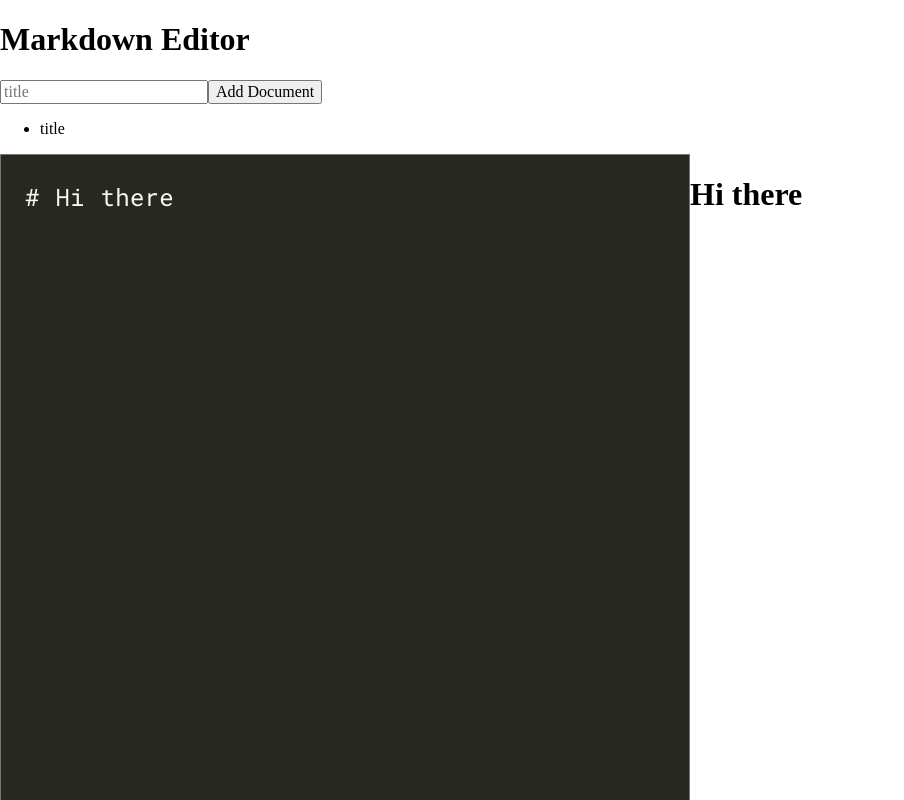
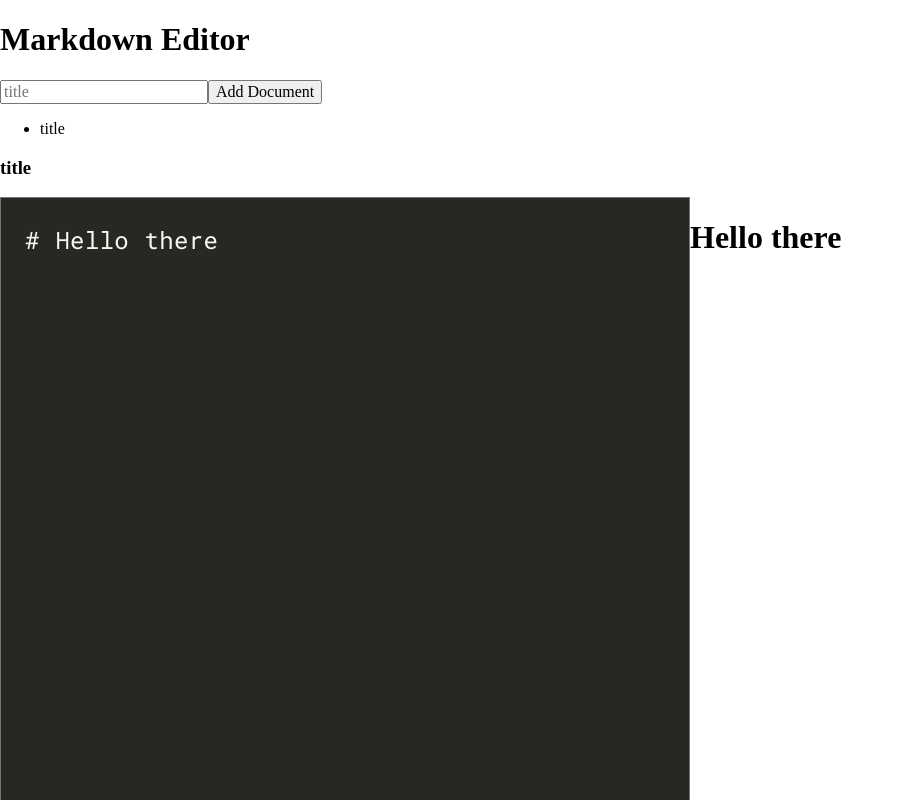
Before and after one commit to weselili/markdownly, a React app: page / in a window 1280 px wide. Shown: the top 800 px of the page, without its empty margins (0-904 px from the left). Built offline with nearby package versions, Linux system fonts and the light colour scheme.

Commit message:
saving markdown

```diff
--- a/src/actions/documentActions.js
+++ b/src/actions/documentActions.js
@@ -5,9 +5,9 @@ export const updateMarkdown = markdown => ({
   payload: markdown
 });
 
-export const UPDATE_TITLE = 'UPDATE_TITLE';
+export const CREATE_DOCUMENT = 'CREATE_DOCUMENT';
 
-export const updateTitle = title => ({
-  type: UPDATE_TITLE,
+export const createDocument = title => ({
+  type: CREATE_DOCUMENT,
   payload: title
 });
--- a/src/components/markdown/AddDoc.js
+++ b/src/components/markdown/AddDoc.js
@@ -1,17 +1,18 @@
-import React from 'react';
+import React, { useState } from 'react';
 import PropTypes from 'prop-types';
 
-function AddDoc({ title, handleSubmit }) {
+function AddDoc({ handleSubmit }) {
+  const [title, updateTitle] = useState('');
+
   return (
-    <form onSubmit={handleSubmit}>
-      <input type="text" value={title} name="title" placeholder="title"></input>
+    <form onSubmit={(event) => handleSubmit(event, title)}>
+      <input onChange={({ target }) => updateTitle(target.value)} type="text" value={title} name="title" placeholder="title"></input>
       <button>Add Document</button>
     </form>
   );
 }
 
 AddDoc.propTypes = {
-  title: PropTypes.string.isRequired,
   handleSubmit: PropTypes.func.isRequired
 };
 
--- a/src/components/markdown/Document.js
+++ b/src/components/markdown/Document.js
@@ -4,19 +4,20 @@ import Editor from './Editor';
 import styles from './Document.css';
 import PropTypes from 'prop-types';
 
-function Document({ markdown, handleChange }) {
+function Document({ document, handleChange }) {
   return (
     <>
+      <h3>{document.title}</h3>
       <div className={styles.Document}>
-        <Editor markdown={markdown} handleChange={handleChange} />
-        <Preview markdown={markdown} />
+        <Editor markdown={document.markdown} handleChange={handleChange} />
+        <Preview markdown={document.markdown} />
       </div>
     </>
   );
 }
 
 Document.propTypes = {
-  markdown: PropTypes.string.isRequired,
+  document: PropTypes.object.isRequired,
   handleChange: PropTypes.func.isRequired
 };
 
--- a/src/components/markdown/Documents.js
+++ b/src/components/markdown/Documents.js
@@ -2,14 +2,14 @@ import React from 'react';
 import PropTypes from 'prop-types';
 
 function Documents({ titles }) {
-  const titlesElement = titles.map(title => (
+  const titleElements = titles.map(title => (
     <li key={title}>
       {title}
     </li>
   ));
 
   return (
-    <ul>{titlesElement}</ul>
+    <ul>{titleElements}</ul>
   );
 }
 
--- a/src/containers/AddDocContainer.js
+++ b/src/containers/AddDocContainer.js
@@ -1,7 +1,15 @@
 import { connect } from 'react-redux';
 import AddDoc from '../components/markdown/AddDoc';
+import { createDocument } from '../actions/documentActions';
 
-
+const mapDispatchToProps = dispatch => ({
+  handleSubmit(event, title) {
+    event.preventDefault();
+    dispatch(createDocument(title));
+  }
+});
 
 export default connect(
+  null,
+  mapDispatchToProps
 )(AddDoc);
--- a/src/containers/DocumentContainer.js
+++ b/src/containers/DocumentContainer.js
@@ -1,10 +1,10 @@
 import { connect } from 'react-redux';
-import { getMarkdown } from '../selectors/documentSelectors';
+import { getCurrentDocument } from '../selectors/documentSelectors';
 import Document from '../components/markdown/Document';
 import { updateMarkdown } from '../actions/documentActions';
 
 const mapStateToProps = state => ({
-  markdown: getMarkdown(state)
+  document: getCurrentDocument(state)
 });
 
 const mapDispatchToProps = dispatch => ({
--- a/src/reducers/documentReducer.js
+++ b/src/reducers/documentReducer.js
@@ -1,16 +1,20 @@
-import { UPDATE_MARKDOWN, UPDATE_TITLE } from '../actions/documentActions';
+import { UPDATE_MARKDOWN, CREATE_DOCUMENT } from '../actions/documentActions';
 
 const initialState = {
-  markdown: '# Hi there',
-  documents: [{ title: 'title' }]
+  documents: [{ title: 'title', markdown: '# Hello there' }],
+  currentDocument: 0
 };
 
 export default function documentReducer(state = initialState, action) {
   switch(action.type) {
     case UPDATE_MARKDOWN:
-      return { ...state, markdown: action.payload };
-    case UPDATE_TITLE:
-      return { ...state, documents: [{ title: action.payload }] };
+      return { ...state, documents: state.documents.map((doc, i) => {
+        return i === state.currentDocument ?
+          { ...doc, markdown: action.payload } :
+          doc;
+      }) };
+    case CREATE_DOCUMENT:
+      return { ...state, documents: [...state.documents, { title: action.payload, markdown: '' }] };
     default:
       return state;
   }
--- a/src/selectors/documentSelectors.js
+++ b/src/selectors/documentSelectors.js
@@ -1,9 +1,13 @@
-export const getMarkdown = state => state.documents.markdown;
+export const getCurrentDocument = state => state.documents.documents[state.documents.currentDocument];
 
-const getAllDocuments = state => state.documents.documents;
+export const getAllDocuments = state => state.documents.documents;
 
 export const getAllTitles = state => {
   return getAllDocuments(state).map(doc => {
     return doc.title;
   });
 };
+
+export const getFormTitle = state => {
+  return state.documents.formTitle;
+};
```
Also changed, not shown: 1 other file (tests, documents, lock files or other folders).
